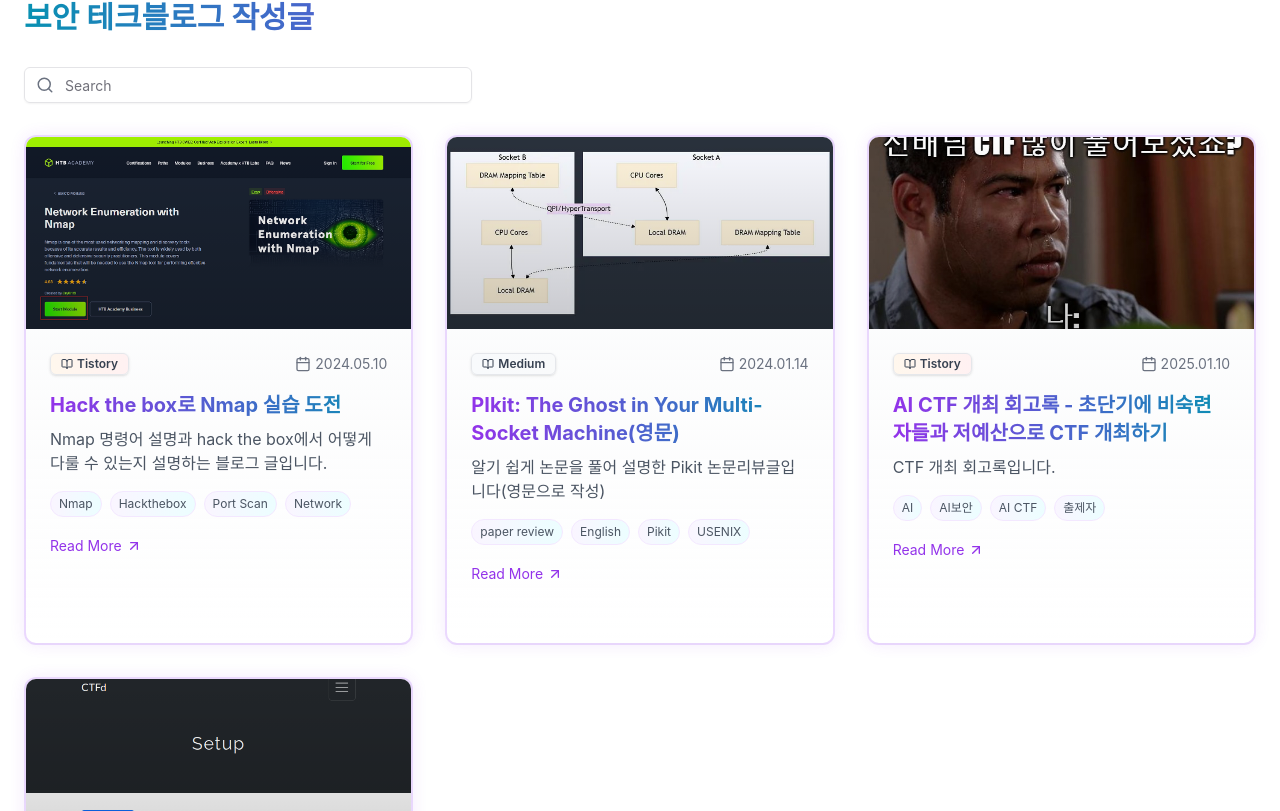
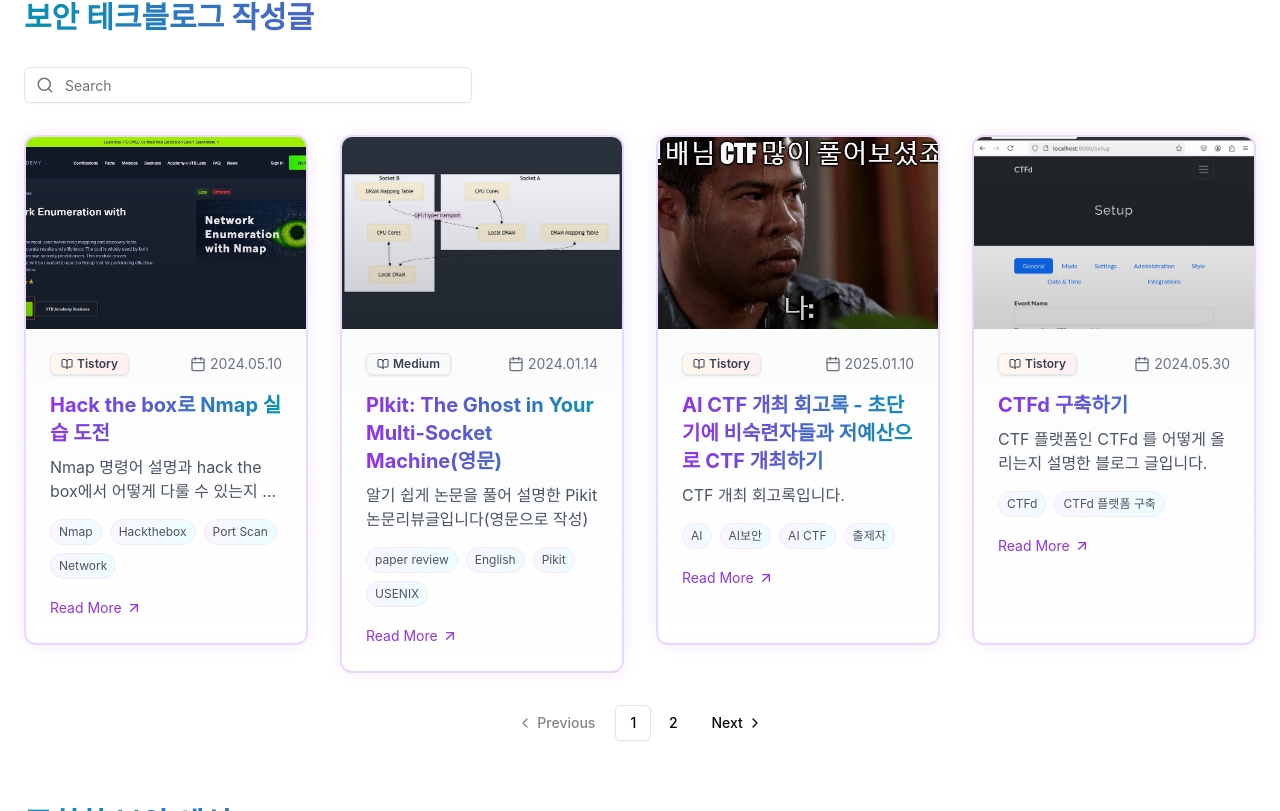
Before and after one commit to YYJ-SH/yeji-secudev-portfolio, a Next.js app: page /security in a window 1280 px wide. Shown: the part 989-1800 px from the top of the page. Built offline with nearby package versions, Linux system fonts and the light colour scheme; a web font is replaced by a local one.

Commit message:
security section doing2

```diff
--- a/src/components/security/BlogSection.tsx
+++ b/src/components/security/BlogSection.tsx
@@ -25,7 +25,7 @@
 export const BlogSection = ({
   title,
   articles,
-  itemsPerPage = 6
+  itemsPerPage = 4
 }: BlogSectionProps) => {
   const [currentPage, setCurrentPage] = useState(1);
 
@@ -41,7 +41,7 @@
         {title}
       </h2>
 
-      <div className="grid grid-cols-1 md:grid-cols-2 lg:grid-cols-3 gap-8">
+      <div className="grid grid-cols-1 md:grid-cols-1 lg:grid-cols-4 gap-8">
         {currentArticles.map((article) => (
           <BlogArticleCard key={article.url} article={article} />
         ))}
```
